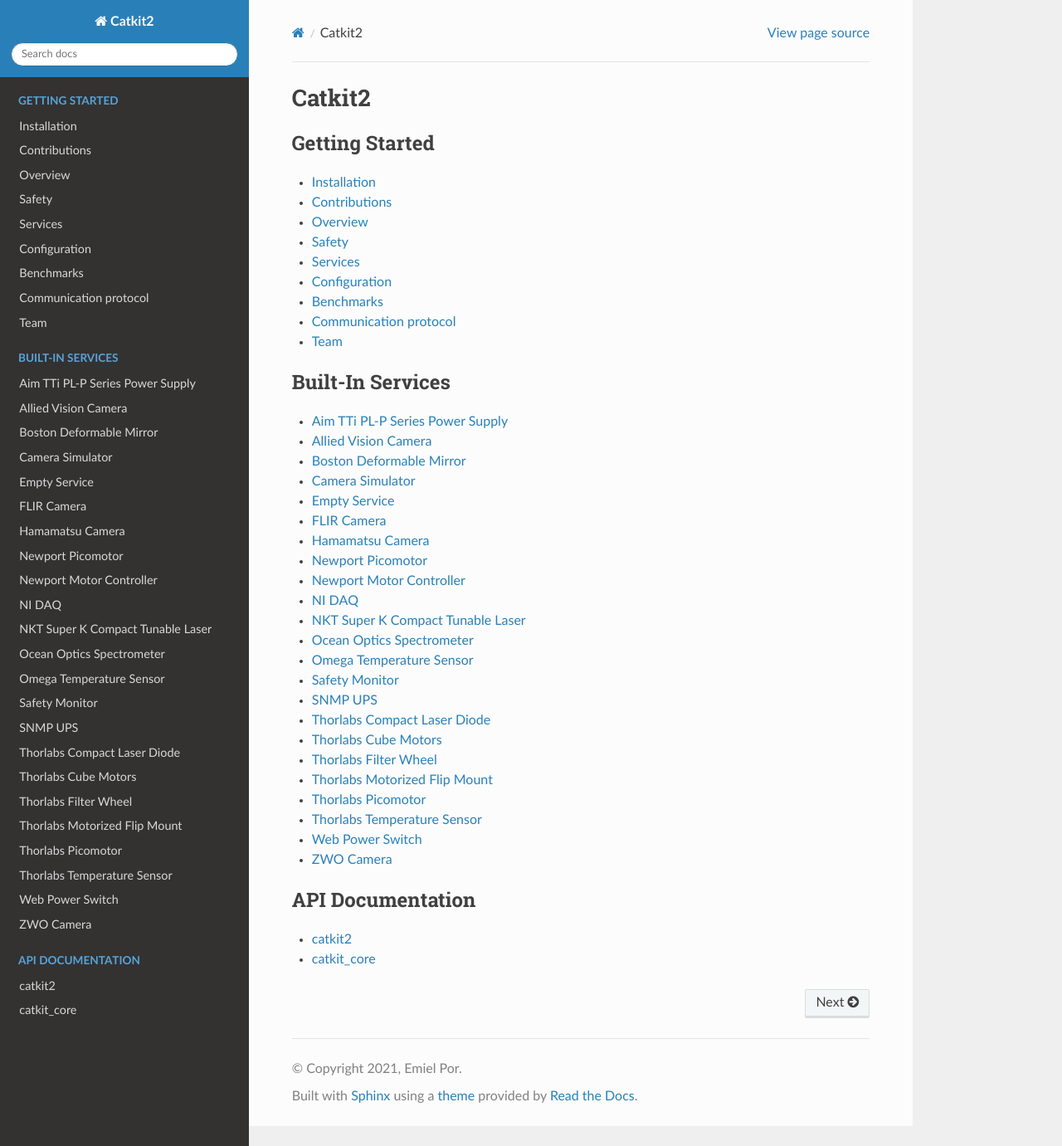
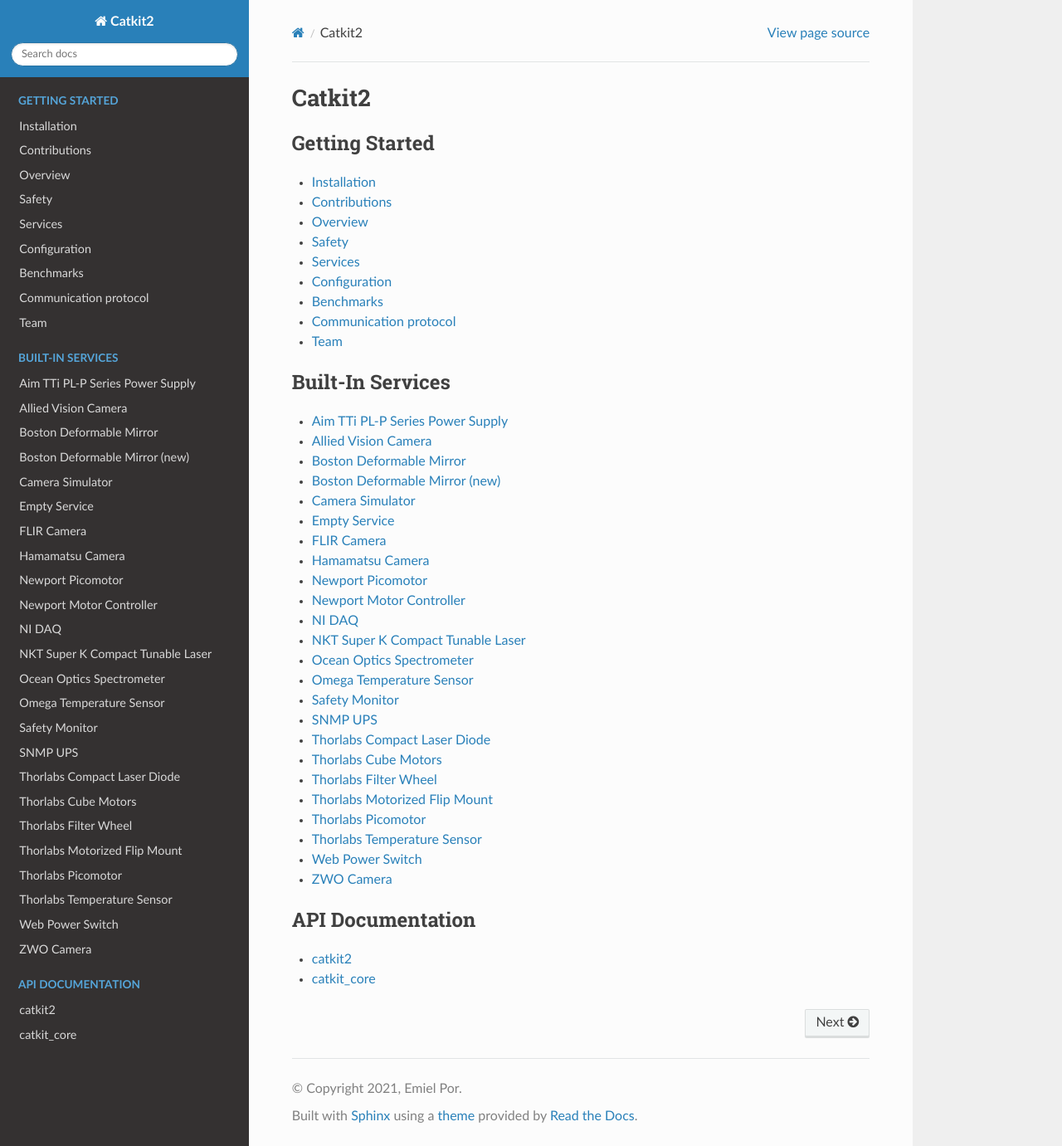
Before and after one commit to spacetelescope/catkit2, a Sphinx documentation site: the page built from docs/index.rst, in a window 1280 px wide and 1381 px high. Shown: the whole window at 83% size. Built offline with Sphinx 7.4.7 and the Read the Docs theme 2.0.0, drawn with Linux system fonts in a browser that asks for light colours.

Commit message:
Update docs

```diff
--- a/docs/index.rst
+++ b/docs/index.rst
@@ -22,6 +22,7 @@
    services/aimtti_plp
    services/allied_vision_camera
    services/bmc_dm
+   services/bmc_deformable_mirror
    services/camera_sim
    services/empty_service
    services/flir_camera
--- /dev/null
+++ b/docs/services/bmc_deformable_mirror.rst
@@ -0,0 +1,14 @@
+Boston Deformable Mirror (new)
+==============================
+
+Configuration
+-------------
+
+Properties
+----------
+
+Commands
+--------
+
+Datastreams
+-----------
```
